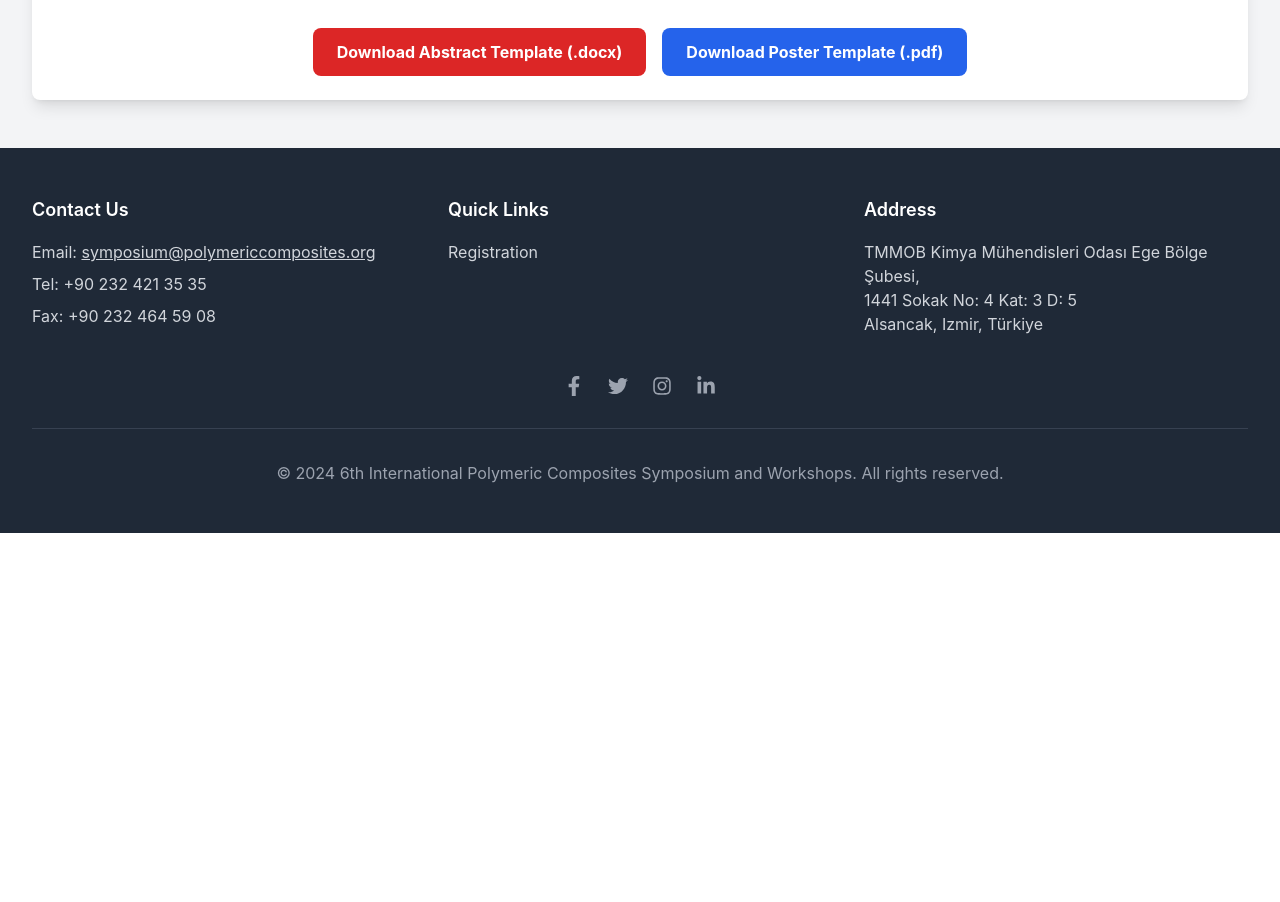
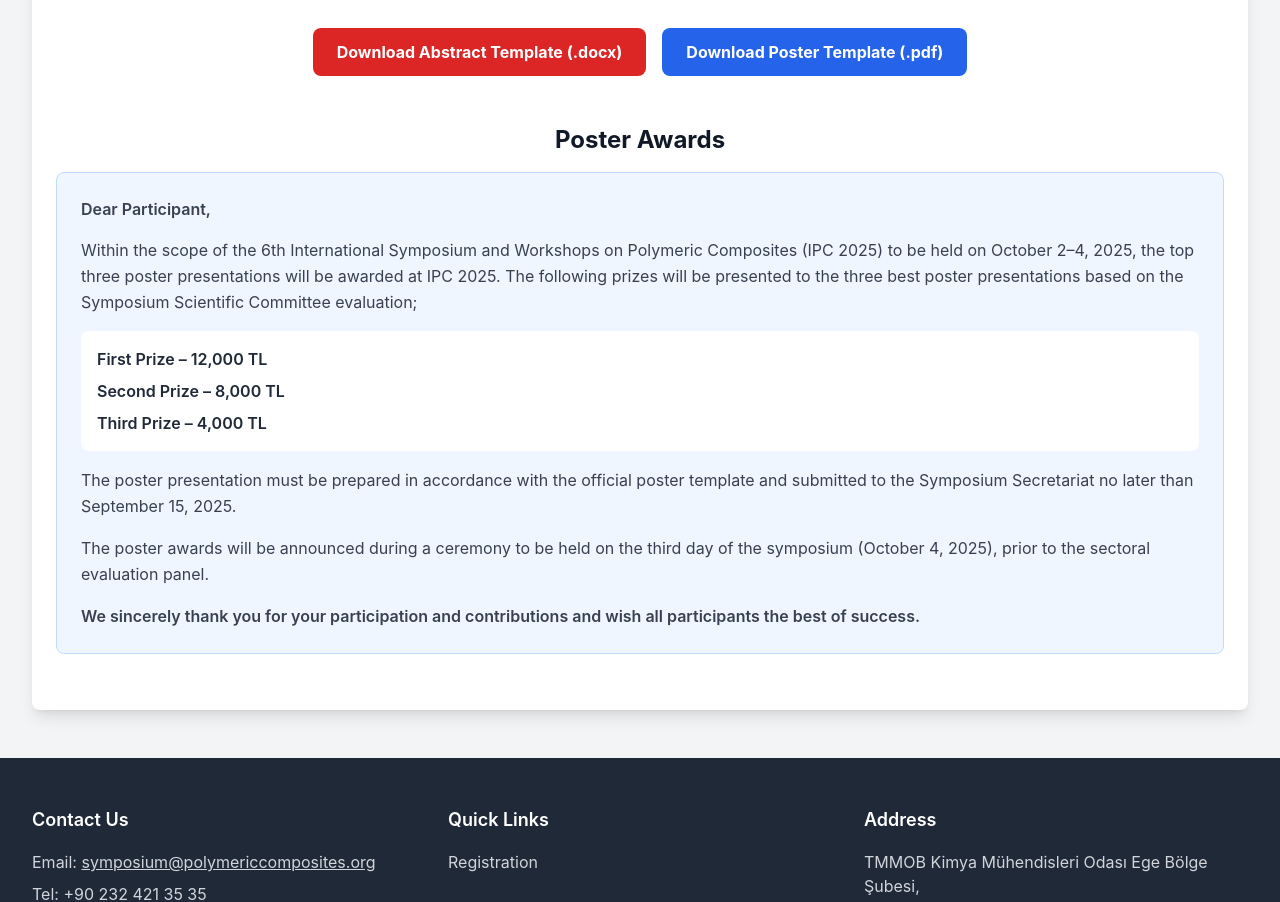
Before and after one commit to vbahadircan/polmericcompositessymposium, a React (Create React App) app: page /submissions in a window 1280 px wide. Shown: the part 1540-2442 px from the top of the page. Before the commit the page ends 2073 px from the top, so only its background shows below. Built offline with nearby package versions, Linux system fonts and the light colour scheme.

Commit message:
bg image and social program added

```diff
--- a/src/components/Comitee.js
+++ b/src/components/Comitee.js
@@ -147,7 +147,16 @@ export default function Committee() {
         description="Meet the organizing committee members of the 6th International Polymeric Composites Symposium. Learn about the dedicated team behind the symposium."
         keywords="symposium committees, conference organizing team, composite materials symposium committee, Izmir event committee"
       />
-      <div className="bg-gray-100 min-h-screen py-12">
+      <div
+        className="min-h-screen py-12"
+        style={{
+          backgroundImage: 'url(/polymeric_bg_image.png)',
+          backgroundSize: 'cover',
+          backgroundPosition: 'center',
+          backgroundRepeat: 'no-repeat',
+          backgroundAttachment: 'fixed'
+        }}
+      >
         <div className="max-w-7xl mx-auto px-4 sm:px-6 lg:px-8">
           <h1 className="text-4xl font-bold text-gray-900 mb-8 text-center">Committees</h1>
           <CommitteeSection title="Executive Committee" members={executiveCommittee} />
--- a/src/components/Conference.js
+++ b/src/components/Conference.js
@@ -21,7 +21,16 @@ export default function Conference() {
   ];
 
   return (
-    <div className="bg-gray-100 min-h-screen py-12">
+    <div
+      className="min-h-screen py-12"
+      style={{
+        backgroundImage: 'url(/polymeric_bg_image.png)',
+        backgroundSize: 'cover',
+        backgroundPosition: 'center',
+        backgroundRepeat: 'no-repeat',
+        backgroundAttachment: 'fixed'
+      }}
+    >
       <SEO
         title="Conference Information"
         description="Learn about the 6th International Polymeric Composites Symposium schedule, themes, and program details. Join industry leaders and researchers in Izmir for cutting-edge discussions on composite materials."
--- a/src/components/Program.js
+++ b/src/components/Program.js
@@ -1046,16 +1046,6 @@ export default function Program() {
                         </tbody>
                     </table>
                 </div>
-                <div className="mb-4">
-                    <div className="bg-yellow-100 rounded-b-lg px-6 py-4 text-center">
-                        <span className="text-xl font-extrabold">17:15-18:15 &nbsp; SECTORAL EVALUATION PANEL<br/>SEKTÖREL DEĞERLENDİRME PANELİ</span>
-                    </div>
-                </div>
-                <div className="mb-12">
-                    <div className="bg-yellow-100 rounded-b-lg px-6 py-4 text-center">
-                        <span className="text-xl font-extrabold">18:15-18:45 &nbsp; POSTER EVALUATION AND CLOSING<br/>POSTER DEĞERLENDİRME VE KAPANIŞ</span>
-                    </div>
-                </div>
                 {/* Akdeniz Hall / 12B Session Table */}
                 <div className="mb-12">
                     <div className="flex items-center justify-between bg-gradient-to-r from-blue-100 to-blue-200 rounded-t-lg px-6 py-4">
@@ -1103,6 +1093,16 @@ export default function Program() {
                             </tr>
                         </tbody>
                     </table>
+                    <div className="mb-4">
+                        <div className="bg-yellow-100 rounded-b-lg px-6 py-4 text-center">
+                            <span className="text-xl font-extrabold">17:15-18:15 &nbsp; SECTORAL EVALUATION PANEL<br/>SEKTÖREL DEĞERLENDİRME PANELİ</span>
+                        </div>
+                    </div>
+                    <div className="mb-12">
+                        <div className="bg-yellow-100 rounded-b-lg px-6 py-4 text-center">
+                            <span className="text-xl font-extrabold">18:15-18:45 &nbsp; POSTER EVALUATION AND CLOSING<br/>POSTER DEĞERLENDİRME VE KAPANIŞ</span>
+                        </div>
+                    </div>
                 </div>
                 {/* Poster Session Abstracts Table */}
                 <div className="mb-12">
--- a/src/components/Register.js
+++ b/src/components/Register.js
@@ -166,12 +166,12 @@ export default function Register() {
                 </div>
                 <p className="mt-4 text-gray-700">
                   <strong><sup>*</sup></strong> {content[language].documentRequired}{" "}
-                  <a href="/kvkk.pdf" target="_blank" rel="noopener noreferrer" className="text-blue-600 underline mx-1">
+  <a href="/kvkk.pdf" target="_blank" rel="noopener noreferrer" className="text-blue-600 underline mx-1">
                     {content[language].theDocument}
                   </a>{" "}
                   {content[language].requiredForDiscount}<br />
                   <strong>{content[language].note}</strong> {content[language].feesInclude}
-                </p>
+</p>
               </section>
 
               <section className="mb-8">
--- a/src/components/Submissions.js
+++ b/src/components/Submissions.js
@@ -45,7 +45,16 @@ export default function Submissions() {
       presentations: "Accepted presentations must prepare slides in English or Turkish.",
       translation: "Simultaneous translation will be provided during symposium sessions.",
       downloadAbstract: "Download Abstract Template (.docx)",
-      downloadPoster: "Download Poster Template (.pdf)"
+      downloadPoster: "Download Poster Template (.pdf)",
+      posterAwards: "Poster Awards",
+      dearParticipant: "Dear Participant,",
+      posterAwardsDesc: "Within the scope of the 6th International Symposium and Workshops on Polymeric Composites (IPC 2025) to be held on October 2–4, 2025, the top three poster presentations will be awarded at IPC 2025. The following prizes will be presented to the three best poster presentations based on the Symposium Scientific Committee evaluation;",
+      firstPrize: "First Prize – 12,000 TL",
+      secondPrize: "Second Prize – 8,000 TL",
+      thirdPrize: "Third Prize – 4,000 TL",
+      posterRequirements: "The poster presentation must be prepared in accordance with the official poster template and submitted to the Symposium Secretariat no later than September 15, 2025.",
+      announcementInfo: "The poster awards will be announced during a ceremony to be held on the third day of the symposium (October 4, 2025), prior to the sectoral evaluation panel.",
+      thankYou: "We sincerely thank you for your participation and contributions and wish all participants the best of success."
     },
     tr: {
       title: "Başvuru Bilgileri",
@@ -87,7 +96,16 @@ export default function Submissions() {
       presentations: "Kabul edilen sunumlar İngilizce veya Türkçe slaytlar hazırlamalıdır.",
       translation: "Sempozyum oturumları sırasında eş zamanlı çeviri sağlanacaktır.",
       downloadAbstract: "Özet Şablonunu İndir (.docx)",
-      downloadPoster: "Poster Şablonunu İndir (.pdf)"
+      downloadPoster: "Poster Şablonunu İndir (.pdf)",
+      posterAwards: "Poster Ödülleri",
+      dearParticipant: "Değerli Katılımcı,",
+      posterAwardsDesc: "2-4 Ekim 2025 tarihlerinde düzenlenecek olan 6. Uluslararası Polimerik Kompozitler Sempozyumu ve Çalıştayları (IPC 2025) kapsamında, en iyi üç poster sunumu IPC 2025'te ödüllendirilecektir. Sempozyum Bilimsel Kurulu değerlendirmesi sonucunda en iyi üç poster sunumuna aşağıdaki ödüller verilecektir;",
+      firstPrize: "Birinci Ödül – 12.000 TL",
+      secondPrize: "İkinci Ödül – 8.000 TL",
+      thirdPrize: "Üçüncü Ödül – 4.000 TL",
+      posterRequirements: "Poster sunumu resmi poster şablonuna uygun olarak hazırlanmalı ve 15 Eylül 2025 tarihine kadar Sempozyum Sekreterliği'ne sunulmalıdır.",
+      announcementInfo: "Poster ödülleri, sempozyumun üçüncü gününde (4 Ekim 2025) sektörel değerlendirme panelinden önce düzenlenecek törende açıklanacaktır.",
+      thankYou: "Katılımınız ve katkılarınız için içtenlikle teşekkür eder, tüm katılımcılara başarılar dileriz."
     }
   };
 
@@ -319,6 +337,35 @@ export default function Submissions() {
                   </a>
                 </div>
               </div>
+
+              {/* Poster Awards Section */}
+              <section className="mt-12 mb-8">
+                <h2 className="text-2xl font-bold text-gray-900 mb-4 text-center">
+                  {content[language].posterAwards}
+                </h2>
+                <div className="bg-blue-50 border border-blue-200 rounded-lg p-6 space-y-4">
+                  <p className="text-gray-700 font-semibold">
+                    {content[language].dearParticipant}
+                  </p>
+                  <p className="text-gray-700 leading-relaxed">
+                    {content[language].posterAwardsDesc}
+                  </p>
+                  <div className="bg-white rounded-lg p-4 space-y-2">
+                    <p className="text-gray-800 font-semibold">{content[language].firstPrize}</p>
+                    <p className="text-gray-800 font-semibold">{content[language].secondPrize}</p>
+                    <p className="text-gray-800 font-semibold">{content[language].thirdPrize}</p>
+                  </div>
+                  <p className="text-gray-700 leading-relaxed">
+                    {content[language].posterRequirements}
+                  </p>
+                  <p className="text-gray-700 leading-relaxed">
+                    {content[language].announcementInfo}
+                  </p>
+                  <p className="text-gray-700 leading-relaxed font-semibold">
+                    {content[language].thankYou}
+                  </p>
+                </div>
+              </section>
             </div>
           </div>
         </div>
--- a/src/components/Venue.js
+++ b/src/components/Venue.js
@@ -15,7 +15,16 @@ export default function Venue() {
         description="The symposium will be held at Tepekule Convention Centre in Izmir, Türkiye. Find detailed information about the venue, accommodation options, and local attractions."
         keywords="Tepekule Convention Centre, Izmir venue, conference location, symposium venue, accommodation"
       />
-      <div className="bg-gray-100 min-h-screen py-12">
+      <div
+        className="min-h-screen py-12"
+        style={{
+          backgroundImage: 'url(/polymeric_bg_image.png)',
+          backgroundSize: 'cover',
+          backgroundPosition: 'center',
+          backgroundRepeat: 'no-repeat',
+          backgroundAttachment: 'fixed'
+        }}
+      >
         <div className="max-w-7xl mx-auto px-4 sm:px-6 lg:px-8">
           <div className="bg-white shadow-lg rounded-lg overflow-hidden">
             <div className="p-6">
```
Also changed, not shown: src/components/SocialProgram.js (+52 -1 lines), public/polymeric_bg_image.png (added), src/components/Workshop.js (indentation only).
